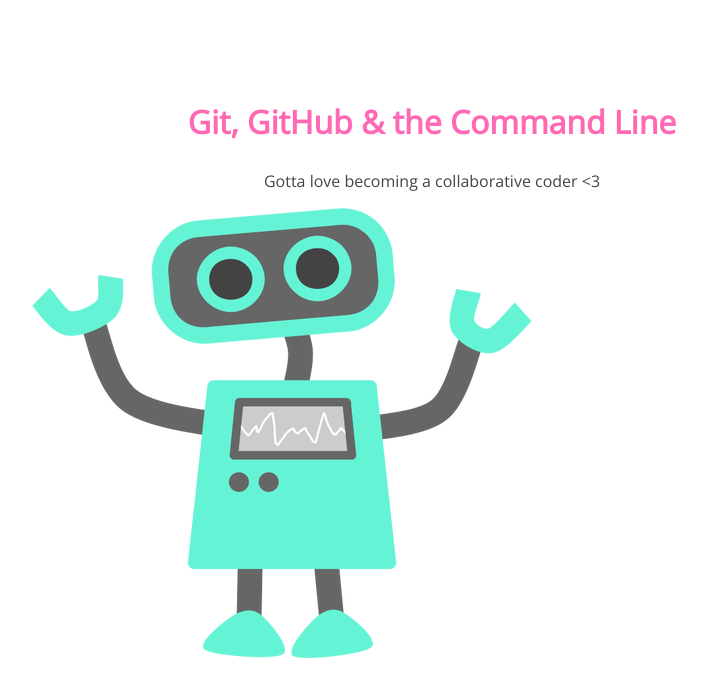
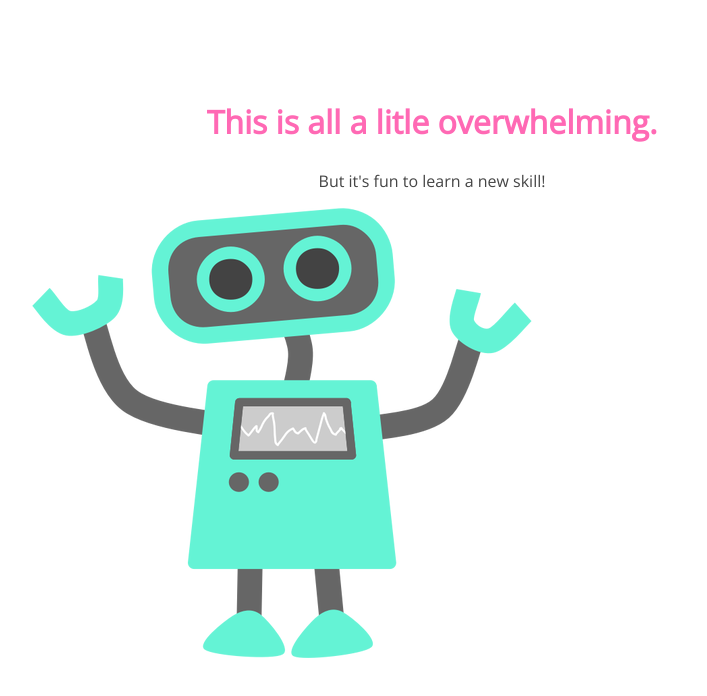
Before and after one commit to careyburg/105-project, a plain HTML site: page index.html in a window 1280 px wide. Shown: the whole page, without its empty margins (208-915 px from the left). Drawn offline with nearby package versions, Linux system fonts and the light colour scheme.

Commit message:
text changes

```diff
--- a/index.html
+++ b/index.html
@@ -8,8 +8,8 @@
 </head>
 <body>
 	<section>
-		<h1>Git, GitHub & the Command Line</h1>
-		<p>Gotta love becoming a collaborative coder <3</p>
+		<h1>This is all a litle overwhelming.</h1>
+		<p>But it's fun to learn a new skill!</p>
 		<img src="img/happy-blue-robot.png">
 	</section>
 </body>
```
